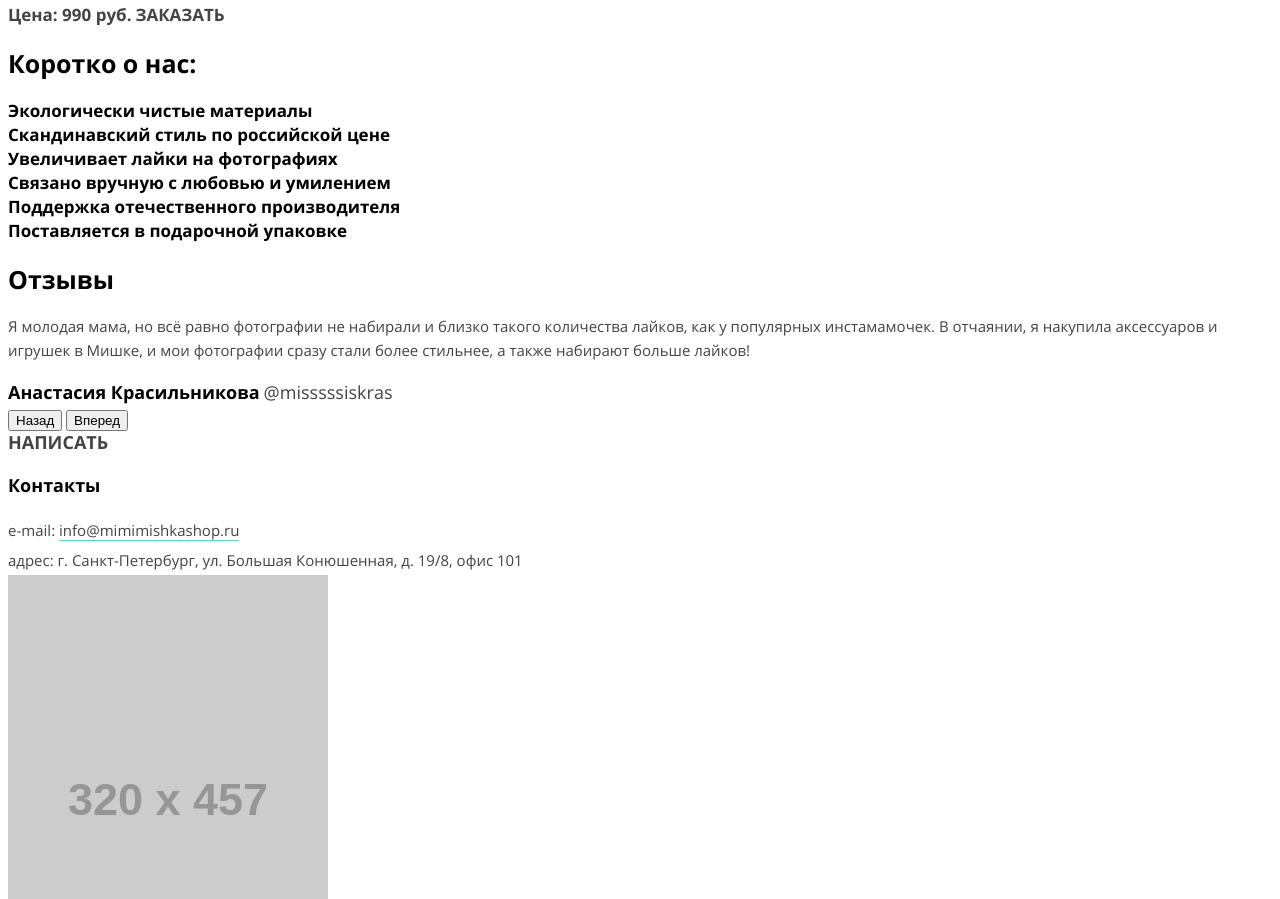
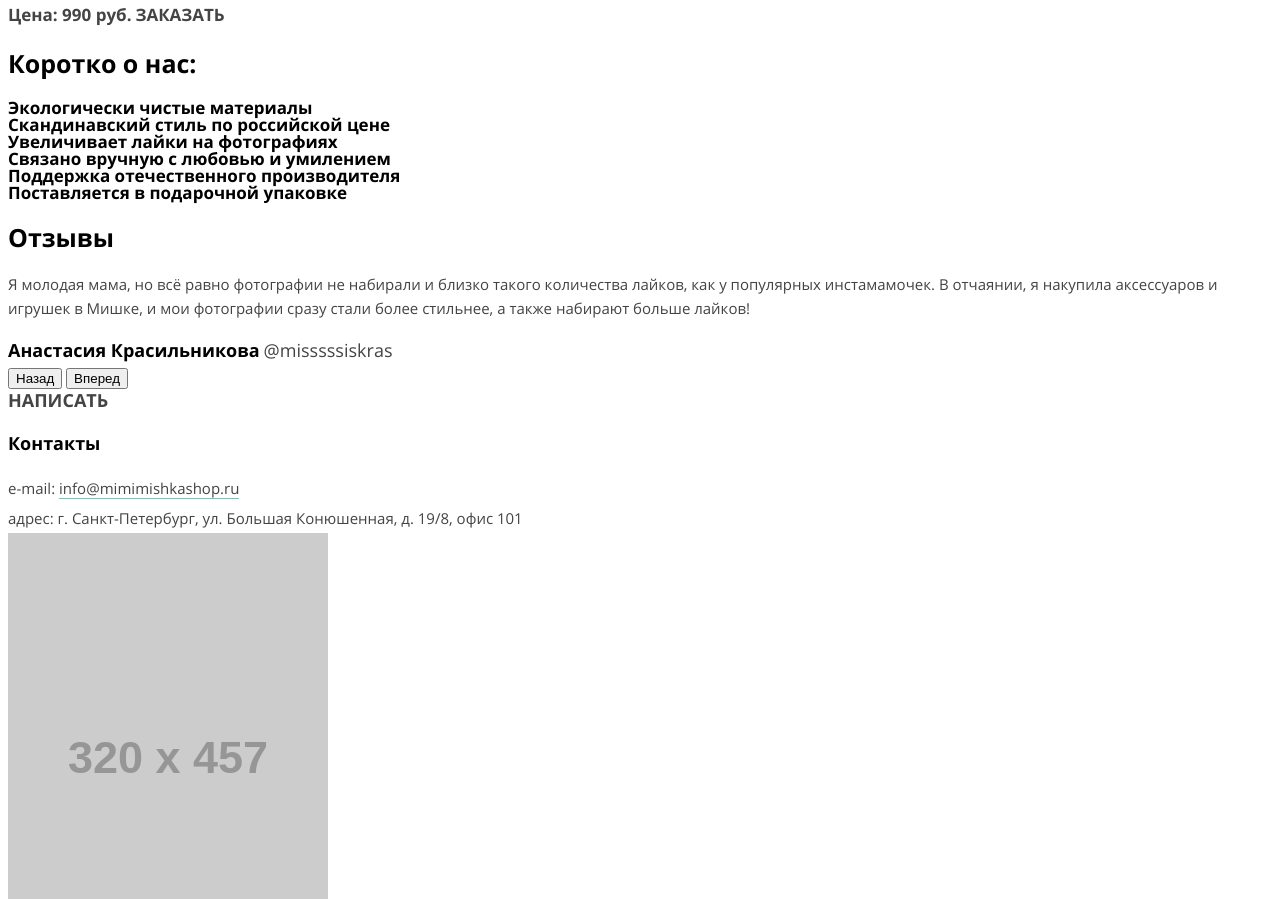
Before and after one commit to pempel/228296-mishka, a website: page index.html in a window 1280 px wide. Shown: the part 847-1746 px from the top of the page. Drawn offline with nearby package versions, Linux system fonts and the light colour scheme; files that its build step writes are made by us from their sources; placeholder pictures from the web are drawn by us; files whose address does not match are found by name.

Commit message:
Учесть замечания наставника (продолжение)

```diff
--- a/sass/blocks/about-us.scss
+++ b/sass/blocks/about-us.scss
@@ -16,6 +16,7 @@
   &__item {
     font-family: $font-family-bold;
     font-size: 17px;
+    line-height: 1;
     color: $palette-text-bold;
   }
 }
--- a/sass/global/base.scss
+++ b/sass/global/base.scss
@@ -1,6 +1,5 @@
 body {
   font-family: $font-family;
-  font-weight: normal;
   font-size: 15px;
   line-height: 24px;
   color: $palette-text;
```
